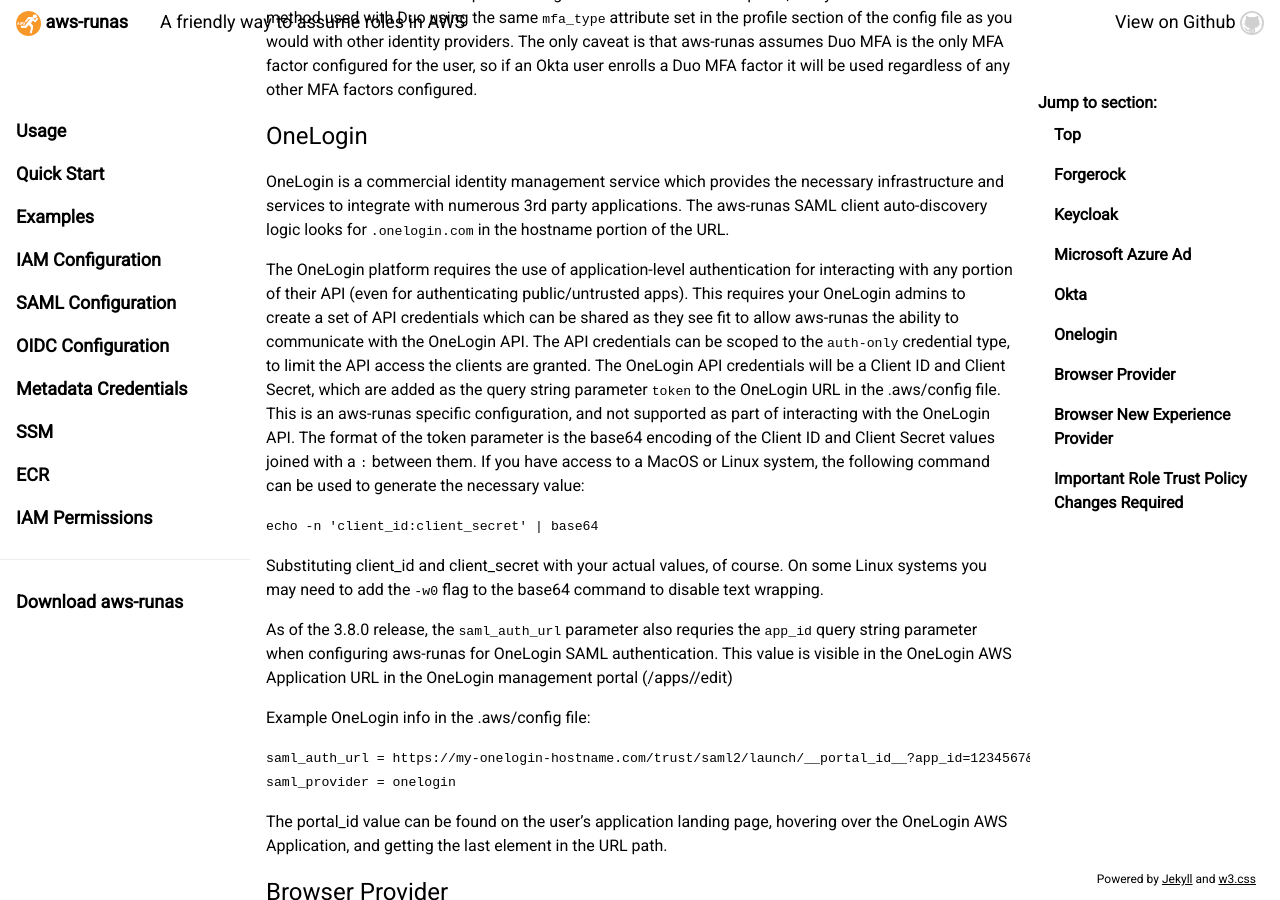
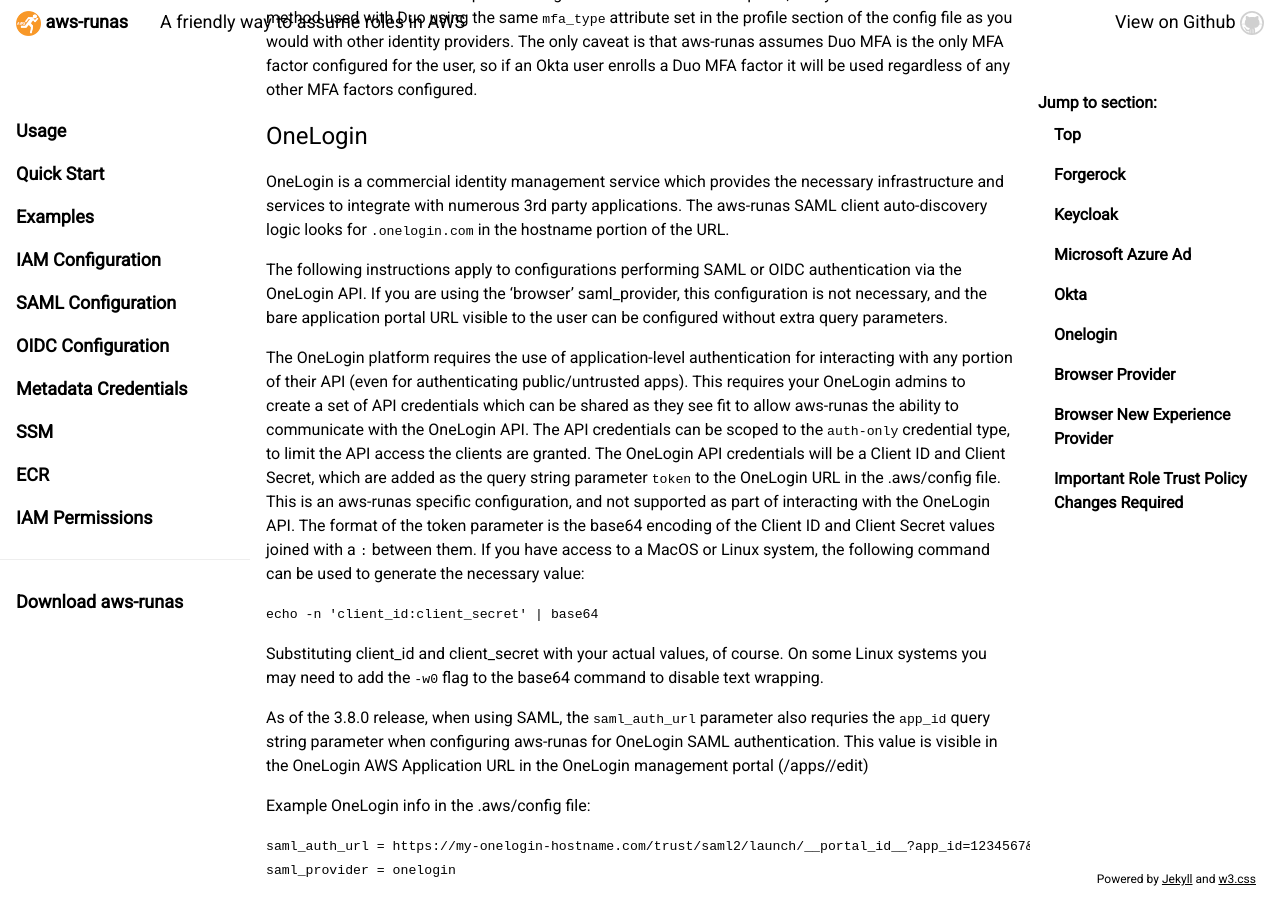
Before and after one commit to mmmorris1975/aws-runas, a Jekyll site: the page built from docs/saml_client_config.md, in a window 1280 px wide and 900 px high, scrolled down 1755 px. Built offline with Jekyll 4.4.1, drawn with Linux system fonts in a browser that asks for light colours; our own code applies the rules of GitHub Pages for plain Markdown files; comment, search, counter and statistics services are not loaded.

Commit message:
more onelogin client doc updates

````diff
--- a/docs/saml_client_config.md
+++ b/docs/saml_client_config.md
@@ -82,6 +82,10 @@
 with numerous 3rd party applications. The aws-runas SAML client auto-discovery logic looks for `.onelogin.com` in the
 hostname portion of the URL.
 
+The following instructions apply to configurations performing SAML or OIDC authentication via the OneLogin API.  If you are
+using the 'browser' saml_provider, this configuration is not necessary, and the bare application portal URL visible to the
+user can be configured without extra query parameters.
+
 The OneLogin platform requires the use of application-level authentication for interacting with any portion of their API
 (even for authenticating public/untrusted apps). This requires your OneLogin admins to create a set of API credentials
 which can be shared as they see fit to allow aws-runas the ability to communicate with the OneLogin API.  The API credentials
@@ -99,9 +103,9 @@
 Substituting client_id and client_secret with your actual values, of course. On some Linux systems you may need to add
 the `-w0` flag to the base64 command to disable text wrapping.
 
-As of the 3.8.0 release, the `saml_auth_url` parameter also requries the `app_id` query string parameter when configuring
-aws-runas for OneLogin SAML authentication.  This value is visible in the OneLogin AWS Application URL in the OneLogin
-management portal (/apps/<app_id>/edit)
+As of the 3.8.0 release, when using SAML, the `saml_auth_url` parameter also requries the `app_id` query string parameter
+when configuring aws-runas for OneLogin SAML authentication.  This value is visible in the OneLogin AWS Application URL in
+the OneLogin management portal (/apps/<app_id>/edit)
 
 Example OneLogin info in the .aws/config file:
 ```text
````
